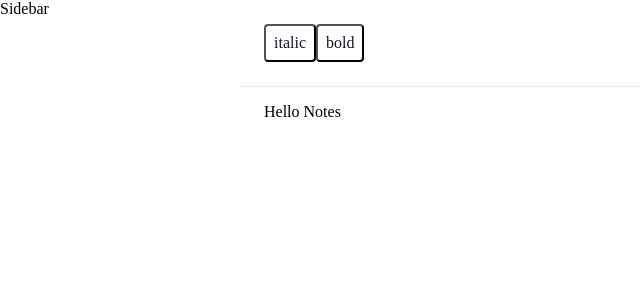
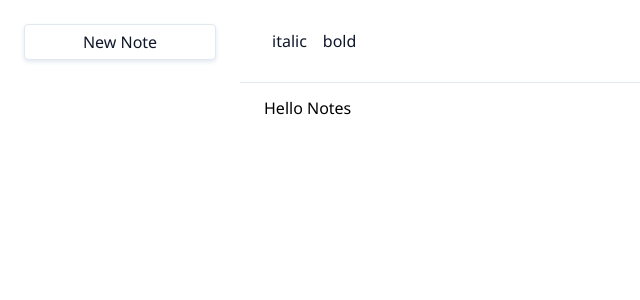
Before and after one commit to kimyoda/Typescript_note_project, a React (Vite) app in the folder encrypted-notes-app/: page / in a window 1280 px wide. Shown: the top 300 px of the page, without its empty margins (0-640 px from the left). Built offline with nearby package versions, Linux system fonts and the light colour scheme.

Commit message:
[feat]create new notes add, global.css add, todo.ts add

```diff
--- a/encrypted-notes-app/package.json
+++ b/encrypted-notes-app/package.json
@@ -14,11 +14,13 @@
     "@tiptap/starter-kit": "^2.5.5",
     "normalize.css": "^8.0.1",
     "react": "^18.3.1",
-    "react-dom": "^18.3.1"
+    "react-dom": "^18.3.1",
+    "uuid": "^10.0.0"
   },
   "devDependencies": {
     "@types/react": "^18.3.3",
     "@types/react-dom": "^18.3.0",
+    "@types/uuid": "^10.0.0",
     "@typescript-eslint/eslint-plugin": "^7.15.0",
     "@typescript-eslint/parser": "^7.15.0",
     "@vitejs/plugin-react": "^4.3.1",
--- a/encrypted-notes-app/src/App.module.css
+++ b/encrypted-notes-app/src/App.module.css
@@ -49,6 +49,7 @@
   border-radius: 0.25rem;
   background-color: white;
   color: #0f172a;
+  border: none;
   cursor: pointer;
 }
 
@@ -60,3 +61,39 @@
   composes: toolbarButton;
   background-color: #e2e8f0;
 }
+
+.sidebarButton {
+  margin: 1.5rem;
+  padding: 0.5rem;
+  background-color: white;
+  border-radius: 0.25rem;
+  box-shadow: 0px 2px 5px 0px #e2e8f0;
+  border: 1px solid #e2e8f0;
+  color: #0f172a;
+  cursor: pointer;
+}
+
+.sidebarButton:hover {
+  border: 1px solid #cbd5e1;
+}
+
+.sidebarList {
+  display: flex;
+  flex-direction: column;
+  overflow: auto;
+  gap: 0.125rem;
+  padding-top: 0.5rem;
+  padding-bottom: 0.5rem;
+}
+
+.sidebarItem {
+  padding: 0.5rem;
+  margin-left: 1.5rem;
+  margin-right: 1.5rem;
+  cursor: pointer;
+  border-radius: 0.25rem;
+}
+
+.sidebarItem:hover {
+  border: 1px solid #f1f5f9;
+}
--- a/encrypted-notes-app/src/App.tsx
+++ b/encrypted-notes-app/src/App.tsx
@@ -1,8 +1,14 @@
 import { EditorContent, useEditor } from "@tiptap/react";
 import styles from "./App.module.css";
 import StarterKit from "@tiptap/starter-kit";
+import { useState } from "react";
+import { v4 as uuid } from "uuid";
+import Note from "./todo";
 
 function App() {
+  // 상태관리
+  const [notes, setNotes] = useState<Record<string, Note>>({});
+
   // editor 라이브러리
   const editor = useEditor({
     extensions: [StarterKit],
@@ -17,9 +23,42 @@ function App() {
     editor?.chain().focus().toggleItalic().run();
   };
 
+  const handleCreateNewNote = () => {
+    const newNote = {
+      id: uuid(),
+      title: "New Note",
+      content: editor?.getJSON() as any,
+      updatedAt: new Date(),
+    };
+    setNotes((notes) => ({
+      ...notes,
+      [newNote.id]: newNote,
+    }));
+  };
+
+  const noteList = Object.values(notes).sort(
+    (a, b) => b.updatedAt.getTime() - a.updatedAt.getTime()
+  );
+
   return (
     <div className={styles.pageContainer}>
-      <div className={styles.sidebar}>Sidebar</div>
+      <div className={styles.sidebar}>
+        <button className={styles.sidebarButton} onClick={handleCreateNewNote}>
+          New Note
+        </button>
+        <div className={styles.sidebarList}>
+          {noteList.map((note) => (
+            <div
+              key={note.id}
+              role="button"
+              tabIndex={0}
+              className={styles.sidebarItem}
+            >
+              {note.title}
+            </div>
+          ))}
+        </div>
+      </div>
       <div className={styles.editorContainer}>
         <div className={styles.toolbar}>
           <button
--- /dev/null
+++ b/encrypted-notes-app/src/global.css
@@ -0,0 +1,9 @@
+@import url("https://fonts.googleapis.com/css2?family=Noto+Sans+KR:wght@500&family=Noto+Sans:ital,wght@0,100..900;1,100..900&display=swap");
+
+body {
+  font-family: "Noto Sans", sans-serif;
+}
+
+* {
+  box-sizing: border-box;
+}
--- a/encrypted-notes-app/src/main.tsx
+++ b/encrypted-notes-app/src/main.tsx
@@ -2,6 +2,7 @@ import React from "react";
 import ReactDOM from "react-dom/client";
 import App from "./App.tsx";
 import "normalize.css";
+import "./global.css";
 
 ReactDOM.createRoot(document.getElementById("root")!).render(
   <React.StrictMode>
--- /dev/null
+++ b/encrypted-notes-app/src/todo.ts
@@ -0,0 +1,10 @@
+import { JSONContent } from "@tiptap/react";
+
+type Note = {
+  id: string;
+  title: string;
+  content: JSONContent;
+  updatedAt: Date;
+};
+
+export default Note;
```
Also changed, not shown: 1 other file (tests, documents, lock files or other folders).
